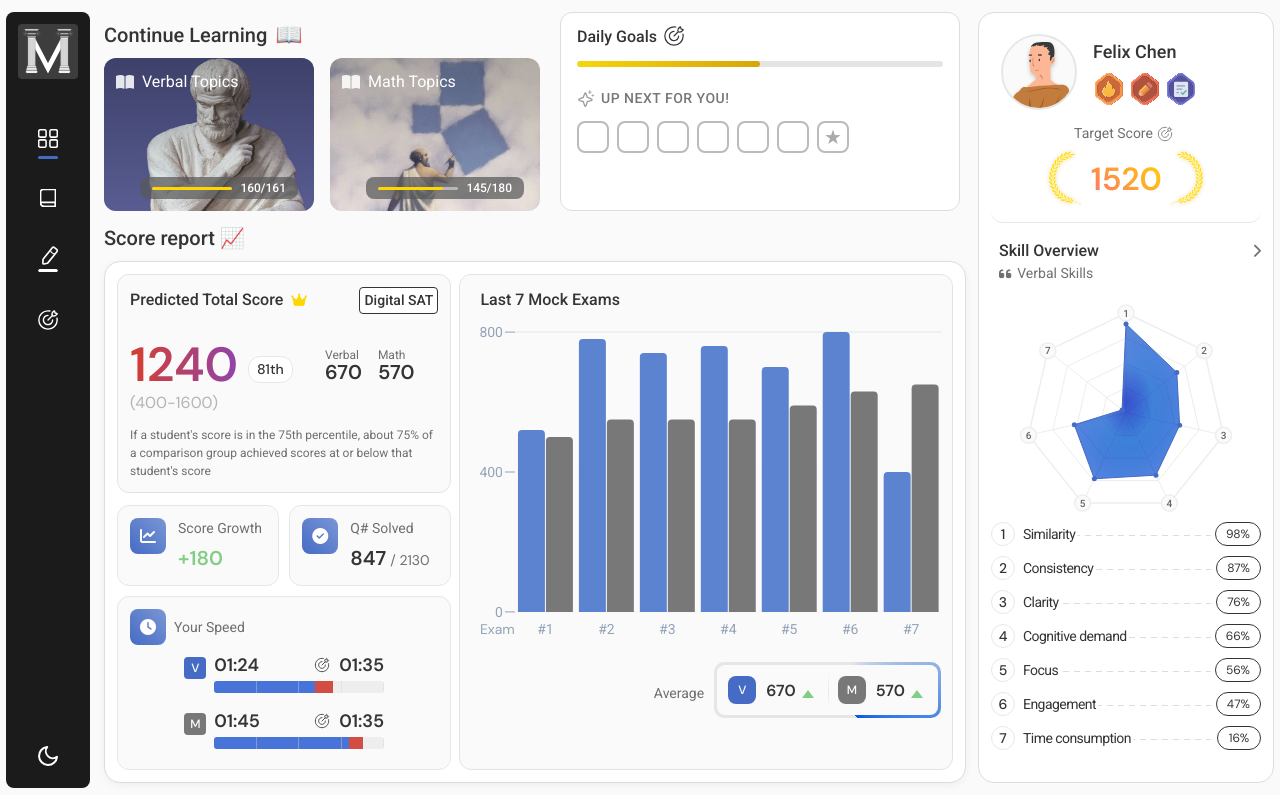
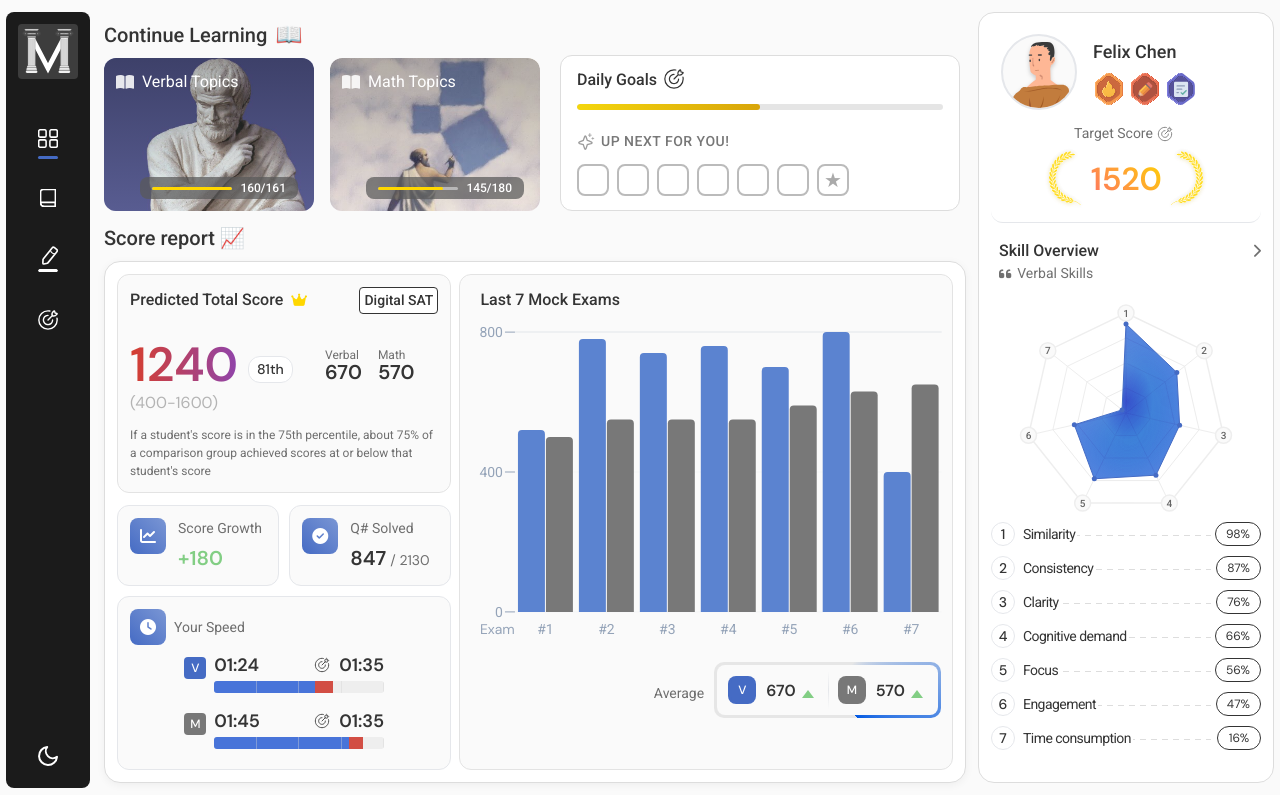
Before and after one commit to Orujhimaru/max_odyssey, a React (Vite) app: page /dashboard in a window 1280 px wide. Built offline with nearby package versions, Linux system fonts and the light colour scheme; sample sign-in values are in the browser's storage; a web font is replaced by a local one.

Commit message:
design: a better fix

```diff
--- a/src/components/WeeklyTasks/WeeklyTasks.css
+++ b/src/components/WeeklyTasks/WeeklyTasks.css
@@ -267,11 +267,12 @@
   display: flex;
   flex-direction: column;
   justify-content: flex-start;
-  margin-top: 0;
+  margin-top: auto;
   margin-bottom: 0;
   border: 1px solid #dddddd;
   /* height: fit-content; */
   max-width: 400px;
+  height: 156px;
 }
 
 [data-theme="dark"] .daily-tasks {
```
